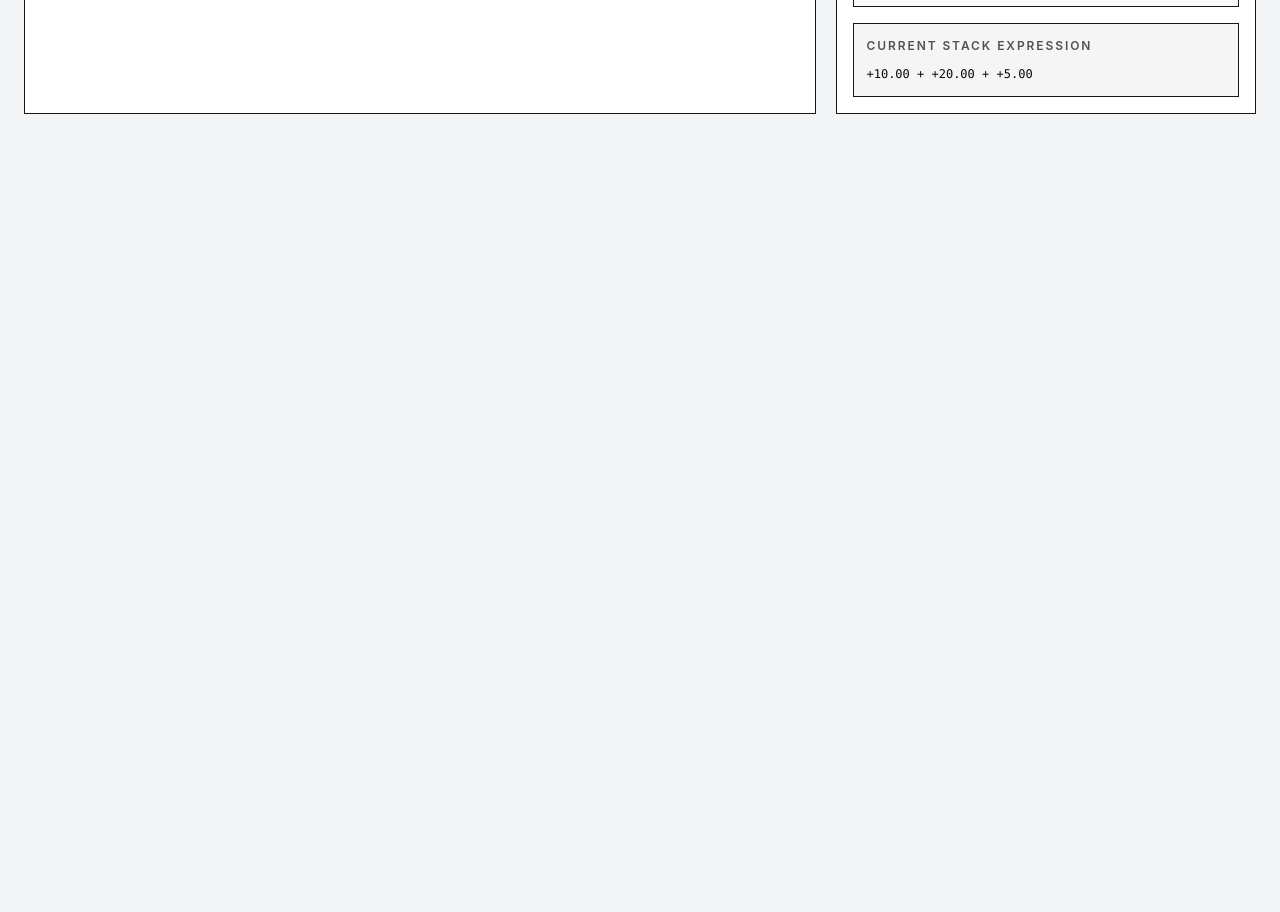
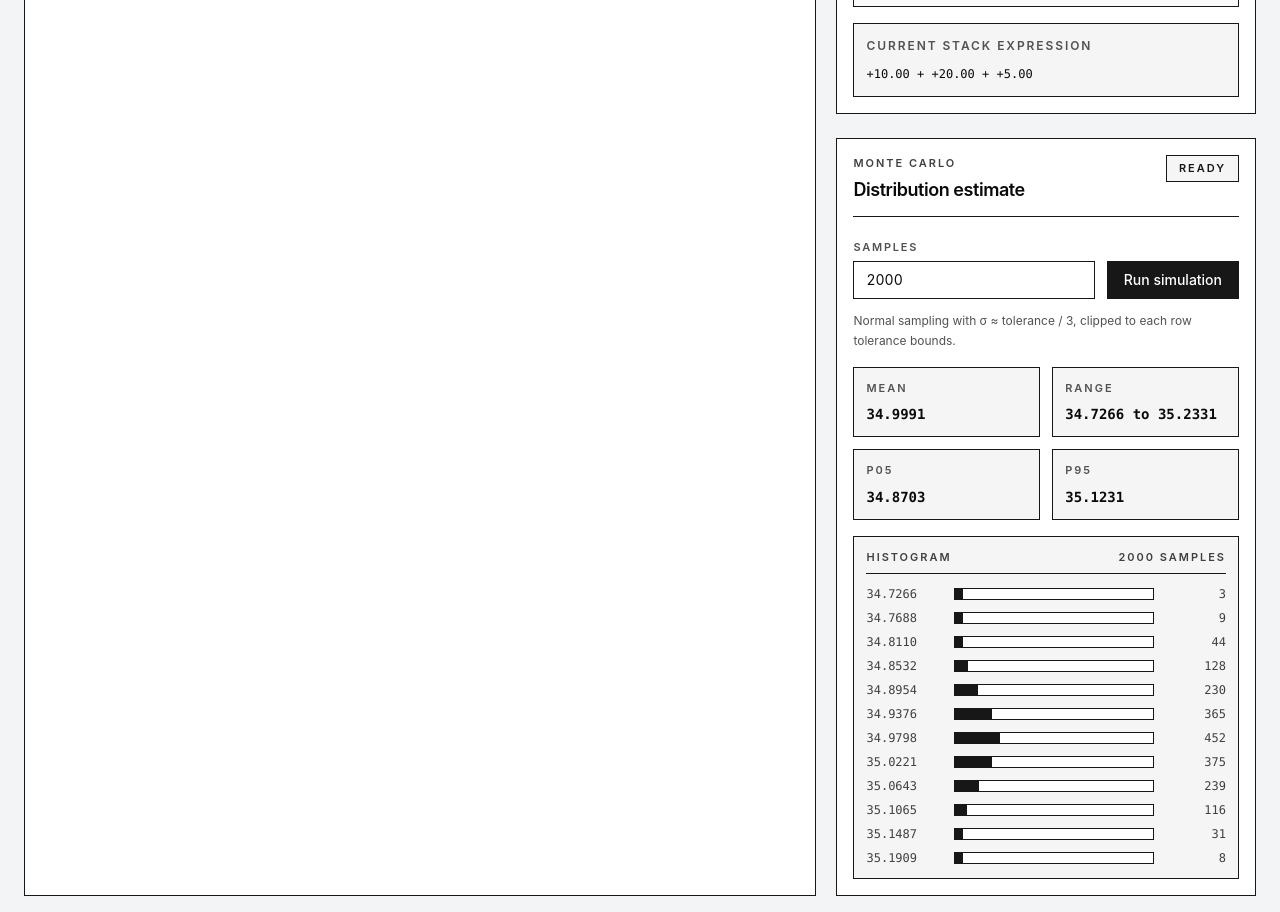
Before and after one commit to utku-gaspak/tolerance-stackup-analyser, a Next.js app: page / in a window 1280 px wide. Shown: the part 1840-2752 px from the top of the page. Before the commit the page ends 1970 px from the top, so only its background shows below. Built offline with nearby package versions, Linux system fonts and the light colour scheme.

Commit message:
feat: add monte carlo simulation panel

```diff
--- a/app/page.tsx
+++ b/app/page.tsx
@@ -3,6 +3,7 @@
 import { useState } from "react";
 import { ResultsPanel } from "../components/ResultsPanel";
 import { FormulaPanel } from "../components/FormulaPanel";
+import { MonteCarloPanel } from "../components/MonteCarloPanel";
 import { StackTable } from "../components/StackTable";
 import { defaultSampleRows, samplePresets } from "../lib/sample-data";
 import { calculateStackup } from "../lib/stackup";
@@ -126,6 +127,8 @@ export default function Home() {
           />
 
           <FormulaPanel rows={rows} />
+
+          <MonteCarloPanel rows={validation.parsedRows} isValid={validation.isValid} />
         </div>
       </section>
     </main>
--- /dev/null
+++ b/components/MonteCarloPanel.tsx
@@ -0,0 +1,136 @@
+"use client";
+
+import { useEffect, useMemo, useRef, useState } from "react";
+import { runMonteCarloSimulation, type MonteCarloResult } from "../lib/monte-carlo";
+import type { ParsedStackRow } from "../lib/types";
+
+interface MonteCarloPanelProps {
+  rows: ParsedStackRow[];
+  isValid: boolean;
+}
+
+const DEFAULT_SAMPLE_COUNT = 2000;
+
+export function MonteCarloPanel({ rows, isValid }: MonteCarloPanelProps) {
+  const [sampleCount, setSampleCount] = useState(DEFAULT_SAMPLE_COUNT);
+  const [seed, setSeed] = useState(1);
+  const [result, setResult] = useState<MonteCarloResult | null>(() =>
+    isValid ? runMonteCarloSimulation(rows, DEFAULT_SAMPLE_COUNT, 1) : null
+  );
+  const hasMounted = useRef(false);
+  const rowSignature = useMemo(() => rows.map((row) => `${row.id}:${row.nominal}:${row.plusTolerance}:${row.minusTolerance}:${row.direction}`).join("|"), [rows]);
+
+  useEffect(() => {
+    if (!hasMounted.current) {
+      hasMounted.current = true;
+      return;
+    }
+
+    setResult(null);
+  }, [rowSignature]);
+
+  function runSimulation() {
+    if (!isValid || rows.length === 0) {
+      setResult(null);
+      return;
+    }
+
+    const nextSeed = seed + 1;
+    setSeed(nextSeed);
+    setResult(runMonteCarloSimulation(rows, sampleCount, nextSeed));
+  }
+
+  return (
+    <section className="border border-neutral-900 bg-white p-4">
+      <div className="flex items-start justify-between gap-4 border-b border-neutral-900 pb-3">
+        <div>
+          <p className="text-[11px] font-semibold uppercase tracking-[0.18em] text-neutral-700">Monte Carlo</p>
+          <h2 className="mt-1 text-lg font-semibold tracking-tight text-neutral-950">Distribution estimate</h2>
+        </div>
+        <span className={`border px-3 py-1 text-[11px] font-semibold uppercase tracking-[0.18em] ${isValid ? "border-neutral-900 bg-neutral-100 text-neutral-900" : "border-neutral-900 bg-white text-neutral-900"}`}>
+          {isValid ? "Ready" : "Blocked"}
+        </span>
+      </div>
+
+      <div className="mt-4 grid gap-3 sm:grid-cols-[minmax(0,1fr)_auto]">
+        <label className="block">
+          <span className="text-[11px] font-semibold uppercase tracking-[0.16em] text-neutral-600">Samples</span>
+          <input
+            type="number"
+            min={1000}
+            step={500}
+            value={sampleCount}
+            onChange={(event) => setSampleCount(Number(event.target.value) || DEFAULT_SAMPLE_COUNT)}
+            className="mt-1 block w-full border border-neutral-900 bg-white px-3 py-2 text-sm text-neutral-950 outline-none tabular-nums"
+          />
+        </label>
+        <div className="flex items-end">
+          <button
+            type="button"
+            onClick={runSimulation}
+            className="border border-neutral-900 bg-neutral-900 px-4 py-2 text-sm font-medium text-white transition hover:bg-neutral-800"
+          >
+            Run simulation
+          </button>
+        </div>
+      </div>
+
+      <div className="mt-3 text-xs leading-5 text-neutral-600">
+        Normal sampling with σ ≈ tolerance / 3, clipped to each row tolerance bounds.
+      </div>
+
+      {!isValid ? (
+        <div className="mt-4 border border-neutral-900 bg-neutral-100 p-3 text-sm text-neutral-800">
+          Fix validation errors before running Monte Carlo.
+        </div>
+      ) : result ? (
+        <>
+          <div className="mt-4 grid gap-3 sm:grid-cols-2">
+            <StatBox label="Mean" value={formatNumber(result.mean)} />
+            <StatBox label="Range" value={`${formatNumber(result.min)} to ${formatNumber(result.max)}`} />
+            <StatBox label="P05" value={formatNumber(result.p05)} />
+            <StatBox label="P95" value={formatNumber(result.p95)} />
+          </div>
+
+          <div className="mt-4 border border-neutral-900 bg-neutral-100 p-3">
+            <div className="flex items-center justify-between gap-4 border-b border-neutral-900 pb-2">
+              <p className="text-[11px] font-semibold uppercase tracking-[0.18em] text-neutral-700">Histogram</p>
+              <p className="text-[11px] font-semibold uppercase tracking-[0.18em] text-neutral-700">{result.sampleCount} samples</p>
+            </div>
+            <div className="mt-3 grid gap-2">
+              {result.histogram.map((bin) => (
+                <div key={`${bin.min}-${bin.max}`} className="grid grid-cols-[5rem_1fr_4rem] items-center gap-2 text-xs text-neutral-700">
+                  <span className="font-mono tabular-nums">{formatNumber(bin.min)}</span>
+                  <div className="h-3 border border-neutral-900 bg-white">
+                    <div
+                      className="h-full bg-neutral-900"
+                      style={{ width: `${Math.max(4, (bin.count / result.sampleCount) * 100)}%` }}
+                    />
+                  </div>
+                  <span className="text-right font-mono tabular-nums">{bin.count}</span>
+                </div>
+              ))}
+            </div>
+          </div>
+        </>
+      ) : (
+        <div className="mt-4 border border-neutral-900 bg-neutral-100 p-3 text-sm text-neutral-800">
+          Run the simulation to generate a distribution estimate.
+        </div>
+      )}
+    </section>
+  );
+}
+
+function StatBox({ label, value }: { label: string; value: string }) {
+  return (
+    <div className="border border-neutral-900 bg-neutral-100 p-3">
+      <p className="text-[11px] font-semibold uppercase tracking-[0.18em] text-neutral-600">{label}</p>
+      <p className="mt-2 font-mono text-sm font-semibold tabular-nums text-neutral-950">{value}</p>
+    </div>
+  );
+}
+
+function formatNumber(value: number): string {
+  return value.toFixed(4);
+}
--- /dev/null
+++ b/lib/monte-carlo.ts
@@ -0,0 +1,145 @@
+import type { ParsedStackRow, StackDirection } from "./types";
+
+export interface MonteCarloHistogramBin {
+  min: number;
+  max: number;
+  count: number;
+}
+
+export interface MonteCarloResult {
+  sampleCount: number;
+  mean: number;
+  min: number;
+  max: number;
+  p05: number;
+  p95: number;
+  histogram: MonteCarloHistogramBin[];
+  seed: number;
+}
+
+export function runMonteCarloSimulation(
+  rows: ParsedStackRow[],
+  sampleCount: number,
+  seed: number
+): MonteCarloResult {
+  const rng = mulberry32(seed);
+  const totals: number[] = [];
+
+  for (let sampleIndex = 0; sampleIndex < sampleCount; sampleIndex += 1) {
+    let total = 0;
+
+    for (const row of rows) {
+      const sampledDimension = sampleDimension(row, rng);
+      total += signedValue(row.direction, sampledDimension);
+    }
+
+    totals.push(total);
+  }
+
+  totals.sort((a, b) => a - b);
+
+  const mean = totals.reduce((sum, value) => sum + value, 0) / totals.length;
+  const min = totals[0] ?? 0;
+  const max = totals[totals.length - 1] ?? 0;
+  const p05 = quantile(totals, 0.05);
+  const p95 = quantile(totals, 0.95);
+  const histogram = buildHistogram(totals, 12);
+
+  return {
+    sampleCount,
+    mean,
+    min,
+    max,
+    p05,
+    p95,
+    histogram,
+    seed
+  };
+}
+
+function sampleDimension(row: ParsedStackRow, rng: () => number): number {
+  const effectiveTol = (row.plusTolerance + row.minusTolerance) / 2;
+  const sigma = Math.max(effectiveTol / 3, 1e-9);
+  const lower = row.nominal - row.minusTolerance;
+  const upper = row.nominal + row.plusTolerance;
+  const sampled = row.nominal + gaussian(rng) * sigma;
+
+  return clamp(sampled, lower, upper);
+}
+
+function gaussian(rng: () => number): number {
+  let u1 = 0;
+  let u2 = 0;
+
+  while (u1 === 0) {
+    u1 = rng();
+  }
+
+  while (u2 === 0) {
+    u2 = rng();
+  }
+
+  return Math.sqrt(-2 * Math.log(u1)) * Math.cos(2 * Math.PI * u2);
+}
+
+function buildHistogram(values: number[], binCount: number): MonteCarloHistogramBin[] {
+  const min = values[0] ?? 0;
+  const max = values[values.length - 1] ?? 0;
+
+  if (min === max) {
+    return [{ min, max, count: values.length }];
+  }
+
+  const step = (max - min) / binCount;
+  const bins = Array.from({ length: binCount }, (_, index) => ({
+    min: min + index * step,
+    max: index === binCount - 1 ? max : min + (index + 1) * step,
+    count: 0
+  }));
+
+  for (const value of values) {
+    const rawIndex = Math.floor((value - min) / step);
+    const index = Math.min(binCount - 1, Math.max(0, rawIndex));
+    bins[index].count += 1;
+  }
+
+  return bins;
+}
+
+function quantile(values: number[], q: number): number {
+  if (values.length === 0) {
+    return 0;
+  }
+
+  const position = (values.length - 1) * q;
+  const lowerIndex = Math.floor(position);
+  const upperIndex = Math.ceil(position);
+
+  if (lowerIndex === upperIndex) {
+    return values[lowerIndex] ?? 0;
+  }
+
+  const lower = values[lowerIndex] ?? 0;
+  const upper = values[upperIndex] ?? 0;
+  return lower + (upper - lower) * (position - lowerIndex);
+}
+
+function clamp(value: number, min: number, max: number): number {
+  return Math.min(max, Math.max(min, value));
+}
+
+function signedValue(direction: StackDirection, value: number): number {
+  return direction === "+" ? value : -value;
+}
+
+function mulberry32(seed: number): () => number {
+  let t = seed >>> 0;
+
+  return () => {
+    t += 0x6d2b79f5;
+    let x = t;
+    x = Math.imul(x ^ (x >>> 15), x | 1);
+    x ^= x + Math.imul(x ^ (x >>> 7), x | 61);
+    return ((x ^ (x >>> 14)) >>> 0) / 4294967296;
+  };
+}
```
Also changed, not shown: 1 other file (tests, documents, lock files or other folders).
